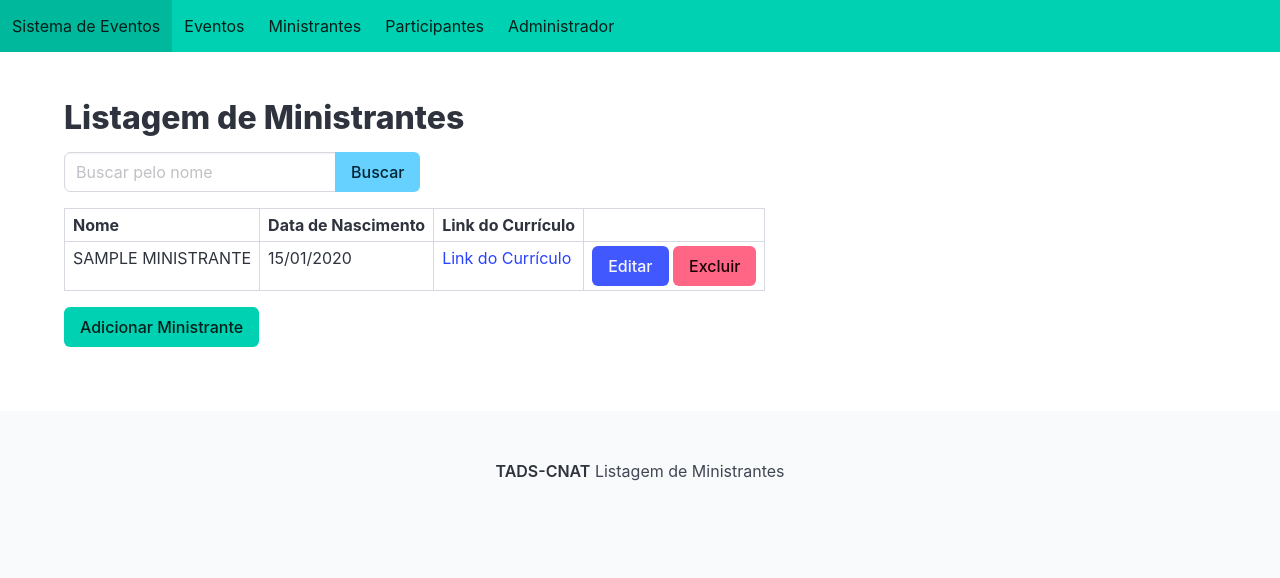
After one commit to TADSCNAT-DEVWEB/devweb20242-sala, a Django app: page /appeventos/ministrantes in a window 1280 px wide. The commit adds this page. Shown: the top 578 px of the page. Run offline with Django 5.2, Linux system fonts and the light colour scheme; tables that the repository leaves empty hold one stand-in row (values such as "Sample post").

Commit message:
Implementação de exemplo de CRUD para Ministrantes, incluindo outro formato de validação e report de erro.

```diff
--- a/projeventos/appeventos/models.py
+++ b/projeventos/appeventos/models.py
@@ -1,6 +1,8 @@
 # Create your models here.
 from django.db import models
 from django.db.models import Q,Count
+from django.utils import timezone
+from django.core.validators import URLValidator
 from django.core.exceptions import ValidationError
 
 class Ministrante(models.Model):
@@ -10,6 +12,22 @@ class Ministrante(models.Model):
 
     def __str__(self):
         return self.nome
+    def clean(self):
+        erros={}
+        if len(self.nome.strip())<5:
+            erros["nome"]="Nome não pode ter menos do que 5 caracteres"
+        if self.data_nascimento > timezone.now().date():
+            erros["data_nascimento"]="Data de Nascimento não pode ser no futuro"
+
+        url_validator=URLValidator()
+
+        try:
+            url_validator(self.link_curriculo)
+        except ValidationError:
+            erros["link_curriculo"]="O Link do currículo precisa ser uma URL"
+
+        if erros:
+            raise ValidationError(erros)
 
 class Evento(models.Model):
     nome = models.CharField(max_length=155,verbose_name="Nome")
--- a/projeventos/appeventos/templates/appeventos/atividades/inscricoes.html
+++ b/projeventos/appeventos/templates/appeventos/atividades/inscricoes.html
@@ -25,7 +25,7 @@
               <button class="button is-link">Salvar</button>
             </div>
             <div class="control">
-              <button class="button is-link is-light">Cancelar</button>
+              <a class="button is-text" href="{% url 'appeventos:listar_atividades' atividade.evento.id %}">Cancelar</a>
             </div>
           </div>
       </form>
--- a/projeventos/appeventos/templates/appeventos/base.html
+++ b/projeventos/appeventos/templates/appeventos/base.html
@@ -11,7 +11,7 @@
         <div class="navbar-brand">
             <a class="navbar-item" href="{% url 'appeventos:index' %}">Sistema de Eventos</a>
             <a class="navbar-item" href="{% url 'appeventos:listar_eventos' %}">Eventos</a>
-            <a class="navbar-item" href="#">Ministrantes</a>
+            <a class="navbar-item" href="{% url 'appeventos:listar_ministrantes' %}">Ministrantes</a>
             <a class="navbar-item" href="#">Participantes</a>
             <a class="navbar-item" href="{% url 'admin:index' %}">Administrador</a>
         </div>
--- /dev/null
+++ b/projeventos/appeventos/templates/appeventos/ministrantes/lista.html
@@ -0,0 +1,53 @@
+{% extends "appeventos/base.html" %}
+
+{% block title %}Sistema de Eventos - Ministrantes{% endblock %}
+
+{% block conteudo %}
+<div class="content">
+
+    <h1>Listagem de Ministrantes</h1>
+
+    <form method="get" action="{% url 'appeventos:listar_ministrantes'%}">
+        <div class="field has-addons">
+            <div class="control">
+              <input class="input" type="text" name="criterio" value="{{request.GET.criterio}}" placeholder="Buscar pelo nome">
+            </div>
+            <div class="control">
+              <button class="button is-info">
+                Buscar
+              </button>
+            </div>
+          </div>
+    </form>
+<p></p>
+
+    <table class="table is-bordered is-striped is-hoverable is-narrow">
+        <thead>
+            <tr>
+              <th>Nome</th>
+              <th>Data de Nascimento</th>
+              <th>Link do Currículo</th>
+              <th></th>
+            </tr>
+          </thead>
+          <tbody>
+        {% for ministrante in ministrantes %}
+            <tr>
+                <td>{{ministrante.nome|upper}}</td>
+                <td>{{ministrante.data_nascimento|date:"d/m/Y"}}</td>
+                <td><a href="{{ministrante.link_curriculo}}">Link do Currículo</a></td>
+                <td> <a href="{% url 'appeventos:editar_ministrante' ministrante.id %}" class="button is-link">Editar</a>
+                    <a href="{% url 'appeventos:excluir_ministrante' ministrante.id %}" class="button is-danger">Excluir</a>
+                </td>
+            </tr>
+        {% endfor %}
+    </tbody>
+    </table>
+    <a class="button is-primary mb-4" href="{% url 'appeventos:cadastrar_ministrante' %}">Adicionar Ministrante</a>
+</div>
+{% endblock %}
+{% block footer %}
+<p>
+    <strong>TADS-CNAT</strong> Listagem de Ministrantes
+</p>
+{% endblock %}
--- a/projeventos/appeventos/urls.py
+++ b/projeventos/appeventos/urls.py
@@ -1,6 +1,6 @@
 from django.urls import path
 #from .views import index,listar_eventos,listar_atividades,exibir_form_inscricao,registrar_inscricao,listar_participantes
-from .views import EventoView,AtividadeView,AtividadeParticipanteView,InscricaoView
+from .views import EventoView,AtividadeView,AtividadeParticipanteView,InscricaoView,MinistranteListView,MinistranteCreateUpdateView,MinistranteDeleteView
 from django.views.generic import TemplateView
 app_name='appeventos'
 #urlpatterns=[
@@ -19,4 +19,9 @@ urlpatterns=[
     path('eventos/atividades/<int:atividade_id>/inscrever',InscricaoView.as_view(),name='exibir_form_inscricao'),
     path('eventos/atividades/<int:atividade_id>/registrar',InscricaoView.as_view(),name="registrar_inscricao"),
     path('eventos/atividades/<int:atividade_id>/participantes',AtividadeParticipanteView.as_view(),name='listar_participantes'),
-    path('eventos/atividades/<int:atividade_id>/registrar_presenca',AtividadeParticipanteView.as_view(),name='registrar_presenca'),]
+    path('eventos/atividades/<int:atividade_id>/registrar_presenca',AtividadeParticipanteView.as_view(),name='registrar_presenca'),
+    path('ministrantes',MinistranteListView.as_view(),name='listar_ministrantes'),
+    path('ministrantes/cadastrar',MinistranteCreateUpdateView.as_view(),name='cadastrar_ministrante'),
+    path('ministrante/<int:ministrante_id>/editar',MinistranteCreateUpdateView.as_view(),name='editar_ministrante'),
+    path('ministrante/<int:pk>/excluir',MinistranteDeleteView.as_view(),name='excluir_ministrante'),
+    ]
--- a/projeventos/appeventos/views.py
+++ b/projeventos/appeventos/views.py
@@ -1,10 +1,11 @@
 from django.shortcuts import render,get_object_or_404,redirect
 from django.contrib import messages
 from django.views import View
+from django.urls import reverse_lazy
 from django.core.exceptions import ValidationError
-from django.views.generic import ListView
+from django.views.generic import ListView,DeleteView
 
-from appeventos.models import Atividade,Evento,Inscricao,Participante
+from appeventos.models import Atividade,Evento,Inscricao,Participante,Ministrante
 
 class EventoView(ListView):
     model=Evento
@@ -72,5 +73,59 @@ class InscricaoView(View):
             inscricao.save()
             return redirect("appeventos:listar_atividades",evento_id=atividade.evento.id)
         except ValidationError as error:
-            messages.error(request,message=str(error))
+            messages.error(request,message=error.message)
             return redirect('appeventos:exibir_form_inscricao',atividade_id=atividade.id)
+
+class MinistranteListView(ListView):
+    model=Ministrante
+    context_object_name="ministrantes"
+    template_name="appeventos/ministrantes/lista.html"
+    paginate_by=3
+
+    def get_queryset(self):
+        queryset=Ministrante.objects.order_by("nome")
+        criterio=self.request.GET.get("criterio")
+        if criterio:
+            queryset=queryset.filter(nome__icontains=criterio).order_by("nome")
+        return queryset
+
+class MinistranteCreateUpdateView(View):
+    template_name="appeventos/ministrantes/form.html"
+    def get(self,request,*args,**kwargs):
+        ministrante_id=kwargs.get("ministrante_id")
+        if ministrante_id:
+            ministrante=get_object_or_404(Ministrante,pk=ministrante_id)
+        else:
+            ministrante=None
+        context={"ministrante":ministrante}
+        return render(request=request,template_name=self.template_name,context=context)
+
+    def post(self,request,*args,**kwargs):
+        ministrante_id=kwargs.get("ministrante_id")
+        nome=request.POST.get('nome')
+        data_nascimento=request.POST.get('data_nascimento')
+        link_curriculo=request.POST.get('link_curriculo')
+        if ministrante_id:
+            ministrante=get_object_or_404(Ministrante,pk=ministrante_id)
+            ministrante.nome=nome
+            ministrante.data_nascimento=data_nascimento
+            ministrante.link_curriculo=link_curriculo
+        else:
+            ministrante=Ministrante(nome=nome,data_nascimento=data_nascimento,link_curriculo=link_curriculo)
+        try:
+            ministrante.full_clean()
+            ministrante.save()
+            messages.success(request=request,message=f"Ministrante {ministrante.nome} Salvo com Sucesso")
+            return redirect("appeventos:listar_ministrantes")
+        except ValidationError as error:
+            for atributo, error_list in error.message_dict.items():
+                for error in error_list:
+                    messages.error(request=request,message=f"{error}")
+            context={'ministrante':ministrante}
+            return render(request=request,template_name=self.template_name,context=context)
+
+class MinistranteDeleteView(DeleteView):
+    model=Ministrante
+    template_name="appeventos/ministrantes/excluir.html"
+    #https://docs.djangoproject.com/en/5.1/ref/urlresolvers/#reverse-lazy
+    success_url=reverse_lazy("appeventos:listar_ministrantes")
--- a/projeventos/projeventos/settings.py
+++ b/projeventos/projeventos/settings.py
@@ -112,6 +112,7 @@ USE_I18N = True
 
 USE_TZ = True
 
+DATE_INPUT_FORMATS = ["%d/%m/%Y"]
 
 # Static files (CSS, JavaScript, Images)
 # https://docs.djangoproject.com/en/5.1/howto/static-files/
```
Also changed, not shown: projeventos/appeventos/templates/appeventos/ministrantes/excluir.html (added, +29 -0 lines), projeventos/appeventos/templates/appeventos/ministrantes/form.html (added, +49 -0 lines).
